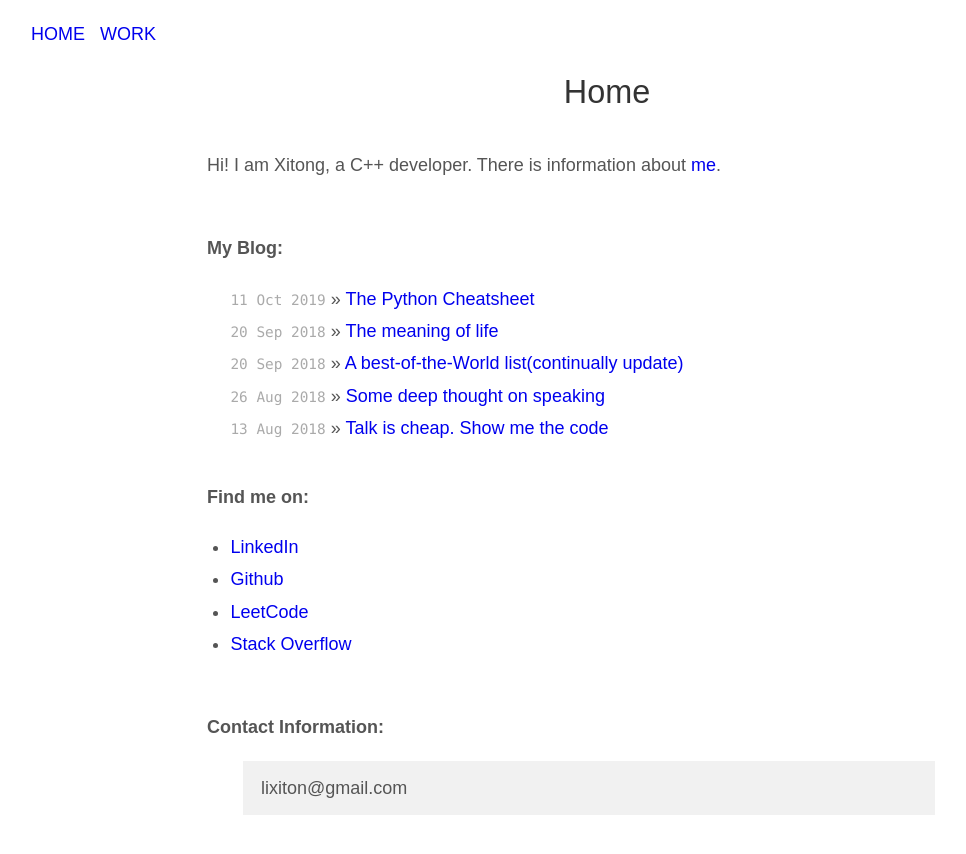
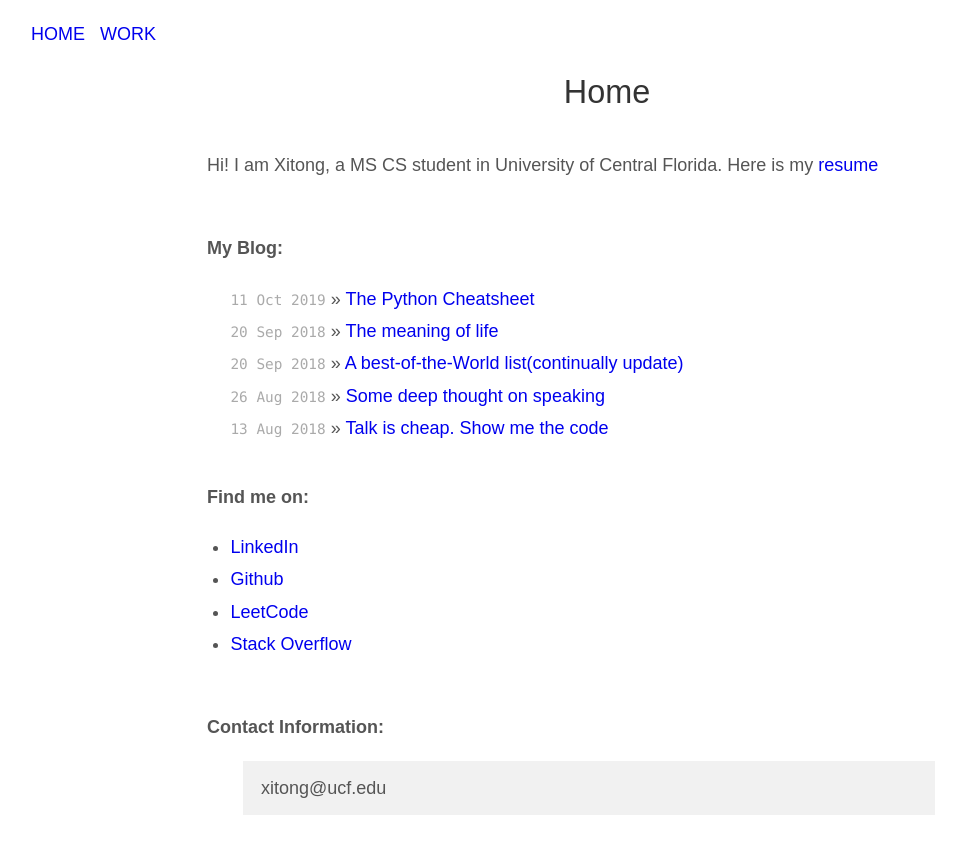
Before and after one commit to lixit/lixit.github.io, a Jekyll site: the page built from index.markdown, in a window 1280 px wide. Shown: the top 854 px of the page, without its empty margins (33-999 px from the left). Built offline with Jekyll 4.4.1, drawn with Linux system fonts in a browser that asks for light colours.

Commit message:
Add resume

```diff
--- a/index.markdown
+++ b/index.markdown
@@ -3,7 +3,7 @@ layout: default
 title: Home
 ---
 
-Hi! I am Xitong, a C++ developer. There is information about [me](resume.html).
+Hi! I am Xitong, a MS CS student in University of Central Florida. Here is my [resume](resume.html)
 
 <p><br /><b>My Blog:</b></p>
   <ul class="posts">
@@ -25,5 +25,5 @@ Hi! I am Xitong, a C++ developer. There is information about [me](resume.html).
 <p><br /><b>Contact Information:</b></p>
 
 <blockquote>
-lixiton@gmail.com
+xitong@ucf.edu
 </blockquote>
```
Also changed, not shown: resume.html (added, +10 -0 lines), resume.md (deleted, +0 -9 lines), 1 other file.
